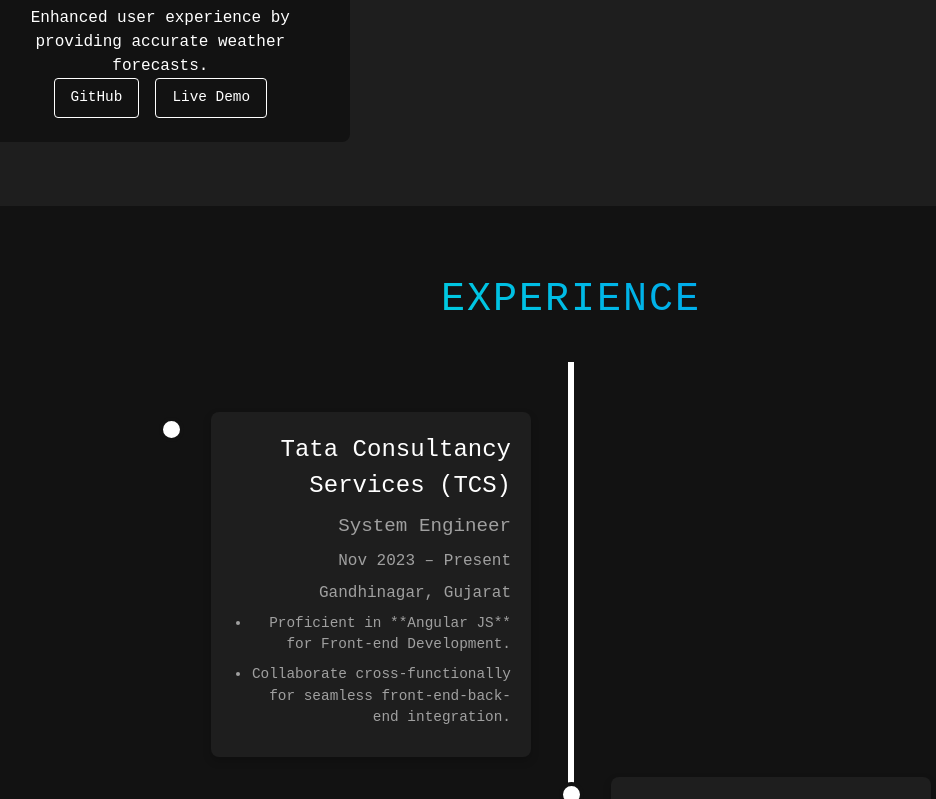
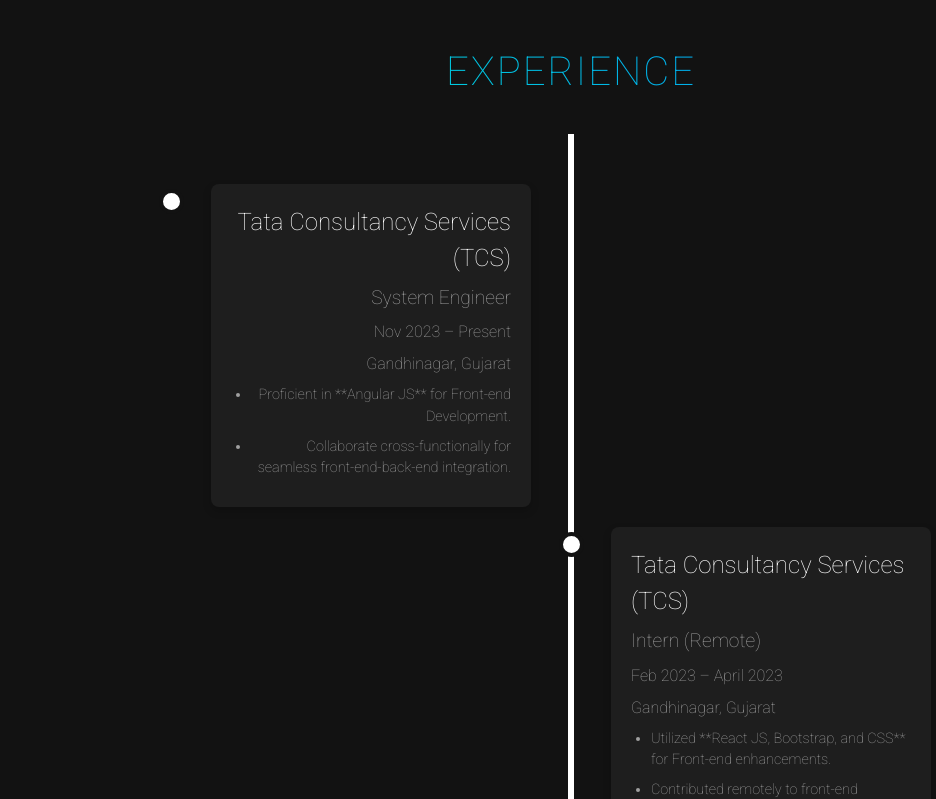
Before and after one commit to rjkalash/Portfolio, a React (Vite) app: page / in a window 1280 px wide. Shown: the part 4501-5300 px from the top of the page, without its empty margins (69-1005 px from the left). Built offline with nearby package versions, Linux system fonts and the light colour scheme.

Commit message:
font changes

```diff
--- a/index.html
+++ b/index.html
@@ -7,6 +7,14 @@
   rel="stylesheet"
   href="https://cdnjs.cloudflare.com/ajax/libs/font-awesome/5.15.4/css/all.min.css"
 />
+<link
+  href="https://fonts.googleapis.com/css2?family=Lato:ital,wght@0,100;0,400;0,700;1,100;1,400;1,700&display=swap"
+  rel="stylesheet"
+/>
+<link
+  href="https://fonts.googleapis.com/css2?family=Roboto:ital,wght@0,100;0,400;0,700;1,100;1,400;1,700&display=swap"
+  rel="stylesheet"
+/>
     <meta name="viewport" content="width=device-width, initial-scale=1.0" />
     <title>Raj Kalash Tiwari</title>
   </head>
--- a/src/assets/styles/GlobalStyles.js
+++ b/src/assets/styles/GlobalStyles.js
@@ -1,12 +1,12 @@
 // src/assets/styles/GlobalStyles.js
 import { createGlobalStyle } from "styled-components";
-
 const GlobalStyles = createGlobalStyle`
   body {
     margin: 0;
     padding: 0;
     box-sizing: border-box;
-    font-family: 'Courier New', sans-serif;
+    font-family: 'Roboto', sans-serif;
+    font-weight: 250;
     background-color: #121212;
     color: #ffffff;
   }
```
